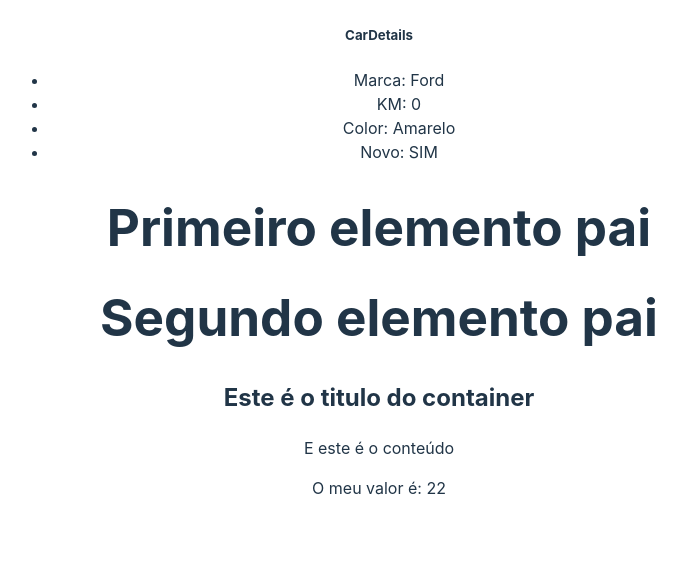
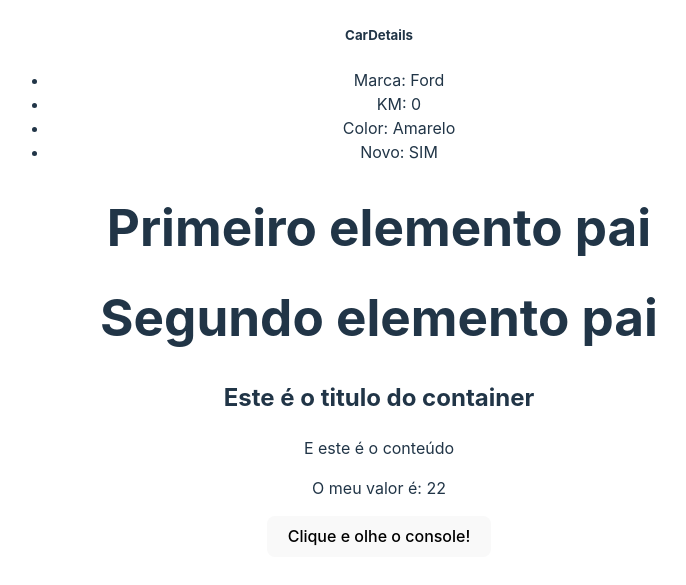
Before and after one commit to wandersonst7/estudos-reactjs, a React (Vite) app in the folder avancandoNoReact/: page / in a window 1280 px wide. Shown: the part 3162-3747 px from the top of the page, without its empty margins (261-947 px from the left). Built offline with nearby package versions, Linux system fonts and the light colour scheme.

Commit message:
Função como prop

```diff
--- a/avancandoNoReact/src/App.jsx
+++ b/avancandoNoReact/src/App.jsx
@@ -7,6 +7,7 @@ import ShowUserName from './components/ShowUserName'
 import CarDetails from './components/CarDetails'
 import Fragments from './components/Fragments'
 import Container from './components/Container'
+import ExecuteFunction from './components/ExecuteFunction'
 
 function App() {
 
@@ -19,6 +20,10 @@ function App() {
     {id: 4, brand: "FIAT", km: 34523, color: "Amarelo", newCar:false },
     {id: 5, brand: "Ford", km: 0, color: "Amarelo", newCar:true },
   ]
+
+  const showMessage = () => {
+    console.log("Evento do componente PAI")
+  }
 
   return (
     <>
@@ -42,7 +47,7 @@ function App() {
        {/* Renderizando vários componentes através de um array de objetos*/}
        {
         cars.map( (car) => (
-          <CarDetails brand={car.brand} km={car.km} color={car.color} newCar={car.newCar} />
+          <CarDetails key={car.id} brand={car.brand} km={car.km} color={car.color} newCar={car.newCar} />
         ) )
        }
        {/* React Fragments */}
@@ -52,6 +57,9 @@ function App() {
        <Container myValue={22}>
         <p>E este é o conteúdo</p>
        </Container>
+
+       {/* Executar função */}
+       <ExecuteFunction myFunction={showMessage}/>
     </>
   )
 }
--- /dev/null
+++ b/avancandoNoReact/src/components/ExecuteFunction.jsx
@@ -0,0 +1,11 @@
+import React from 'react'
+
+const ExecuteFunction = ({myFunction}) => {
+  return (
+    <div>
+        <button onClick={myFunction}>Clique e olhe o console!</button>
+    </div>
+  )
+}
+
+export default ExecuteFunction
```
